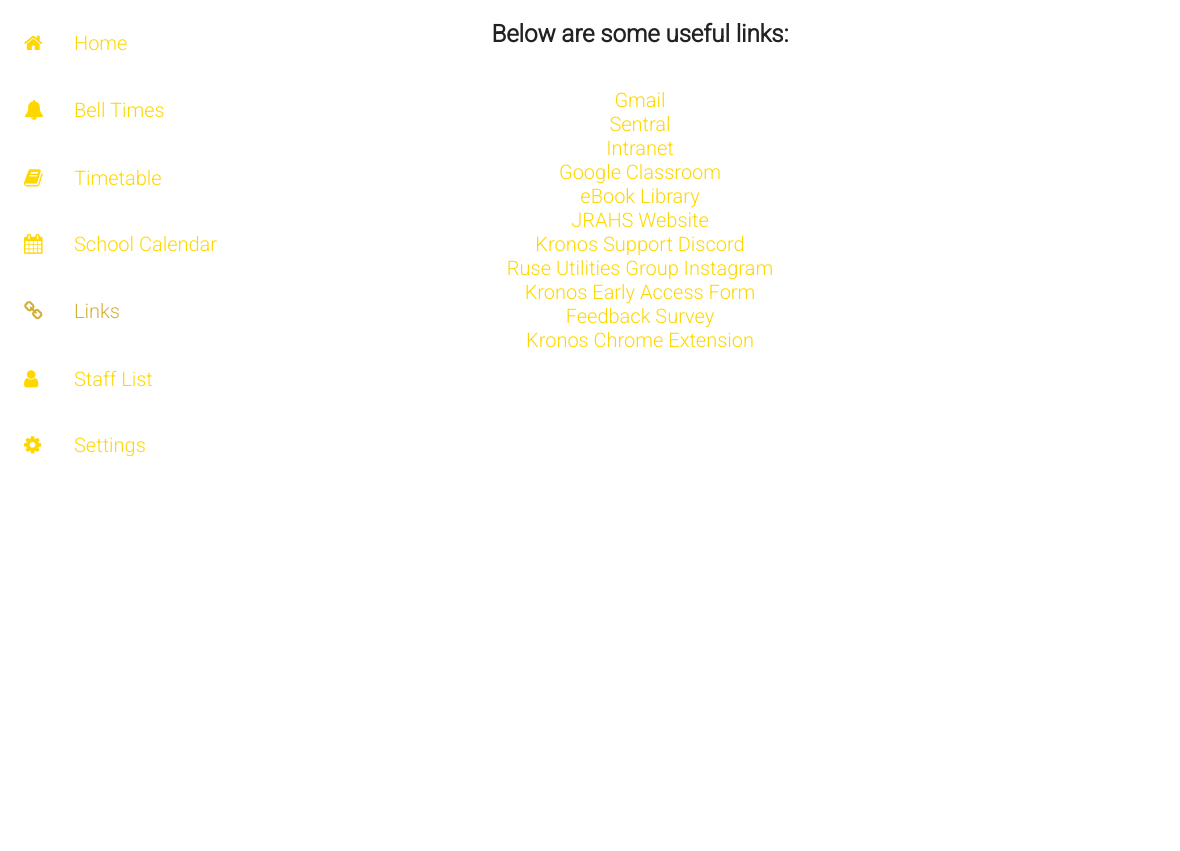
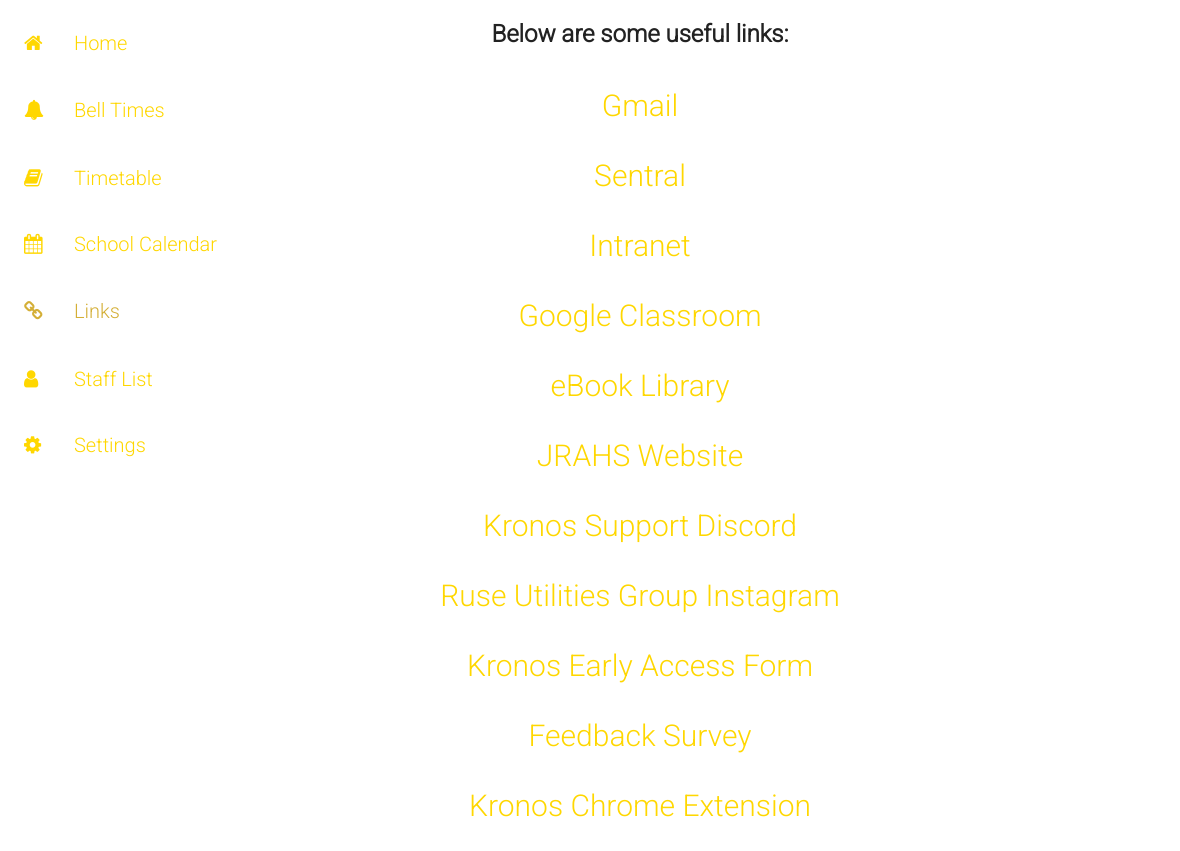
Before and after one commit to RuseUtilities-Group/Kronos, a plain HTML site: page links.html in a window 1280 px wide. Shown: the full height of the page, 0-1180 px from the left. Before the commit the page ends 800 px from the top, so only its background shows below. Drawn offline with Linux system fonts and the light colour scheme.

Commit message:
Update links.html

```diff
--- a/links.html
+++ b/links.html
@@ -44,17 +44,17 @@
 		<main style="text-align:center">
 
 			<h2>Below are some useful links:</h2>
-			<div style="font-size: 20px !important;padding: 20px;text-decoration: none !important;text-align: center;">
-				<a href="https://mail.google.com/mail/u/0/#inbox" target="_blank" class="link"> Gmail</a> <br>
-				<a href="https://jamesruseahs.sentral.com.au/portal/login" target="_blank" class="link"> Sentral</a><br>
-				<a href="https://sites.google.com/jamesruse.nsw.edu.au/intranet" target="_blank" class="link"> Intranet</a><br>
-				<a href="https://classroom.google.com/u/0/" target="_blank" class="link"> Google Classroom</a><br>
-				<a href="https://jamesruseh.eplatform.co/" target="_blank" class="link"> eBook Library</a><br>
-				<a href="https://jamesruse-h.schools.nsw.gov.au/" target="_blank" class="link"> JRAHS Website</a><br>
-				<a href="https://discord.gg/8AwbgAM" target="_blank" class="link"> Kronos Support Discord</a><br>
-				<a href="https://www.instagram.com/ruse_utilities_group/" target="_blank" class="link"> Ruse Utilities Group Instagram</a><br>
-				<a href="https://forms.gle/QZfeuJPLWdzsvHsR7" target="_blank" class="link"> Kronos Early Access Form</a><br>
-				<a href="https://forms.gle/qZz3aSxvMzA753Rs6" target="_blank" class="link"> Feedback Survey</a><br>
+			<div style="font-size: 30px !important;padding: 20px;text-decoration: none !important;text-align: center;">
+				<a href="https://mail.google.com/mail/u/0/#inbox" target="_blank" class="link"> Gmail</a> <br><br>
+				<a href="https://jamesruseahs.sentral.com.au/portal/login" target="_blank" class="link"> Sentral</a><br><br>
+				<a href="https://sites.google.com/jamesruse.nsw.edu.au/intranet" target="_blank" class="link"> Intranet</a><br><br>
+				<a href="https://classroom.google.com/u/0/" target="_blank" class="link"> Google Classroom</a><br><br>
+				<a href="https://jamesruseh.eplatform.co/" target="_blank" class="link"> eBook Library</a><br><br>
+				<a href="https://jamesruse-h.schools.nsw.gov.au/" target="_blank" class="link"> JRAHS Website</a><br><br>
+				<a href="https://discord.gg/8AwbgAM" target="_blank" class="link"> Kronos Support Discord</a><br><br>
+				<a href="https://www.instagram.com/ruse_utilities_group/" target="_blank" class="link"> Ruse Utilities Group Instagram</a><br><br>
+				<a href="https://forms.gle/QZfeuJPLWdzsvHsR7" target="_blank" class="link"> Kronos Early Access Form</a><br><br>
+				<a href="https://forms.gle/qZz3aSxvMzA753Rs6" target="_blank" class="link"> Feedback Survey</a><br><br>
 				<a href="https://chrome.google.com/webstore/detail/kronos/olhbpdalnokbaabnlodbcefpfbnjioam?authuser=8&hl=en" target="_blank" class="link"> Kronos Chrome Extension</a>
 			</div>
 
```
